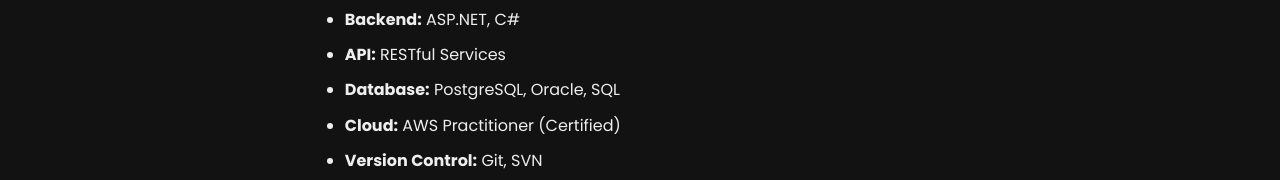
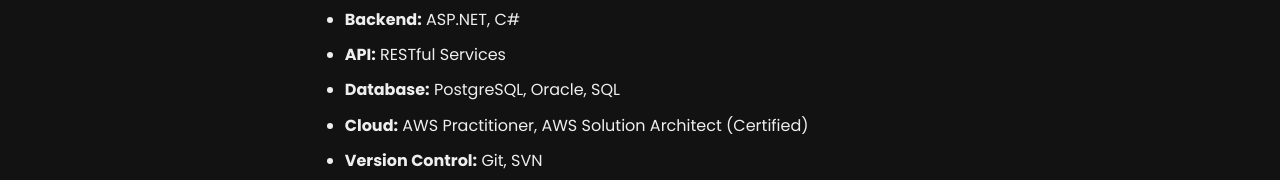
Before and after one commit to Tanya01g/tanya01g.github.io, a plain HTML site: page index.html in a window 1280 px wide. Both pictures are taken after a click on the button "Skills". Shown: the part 596-776 px from the top of the page. Drawn offline with Linux system fonts and the light colour scheme.

Commit message:
updated skill section

```diff
--- a/index.html
+++ b/index.html
@@ -43,7 +43,7 @@
         <li><strong>Backend:</strong> ASP.NET, C#</li>
         <li><strong>API:</strong> RESTful Services</li>
         <li><strong>Database:</strong> PostgreSQL, Oracle, SQL</li>
-        <li><strong>Cloud:</strong> AWS Practitioner (Certified)</li>
+        <li><strong>Cloud:</strong> AWS Practitioner, AWS Solution Architect (Certified)</li>
         <li><strong>Version Control:</strong> Git, SVN</li>
         <li><strong>Deployment:</strong> Experience deploying applications in production environments</li>
         <li><strong>Tools:</strong> Git, JIRA, VS Code, Visual Studio, Report Builder</li>
```
